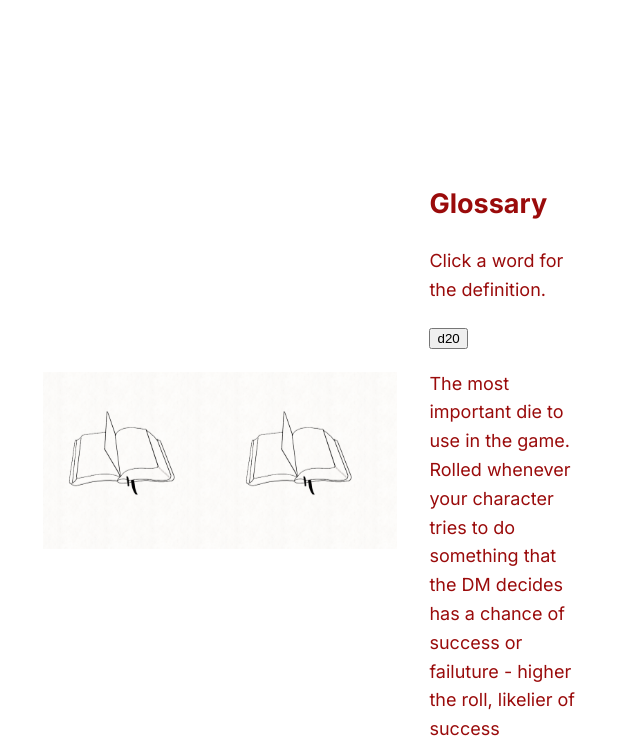
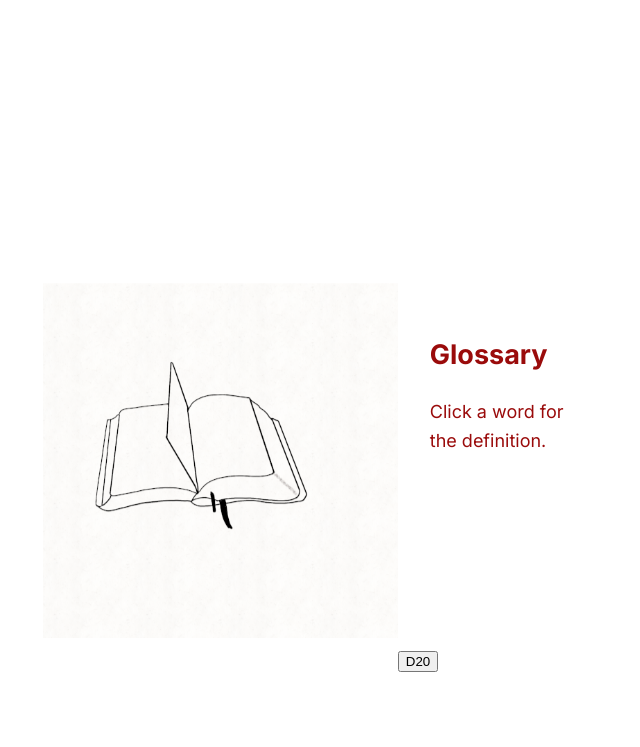
Before and after one commit to kalidixontimewell/interaction-design-starter, a plain HTML site: page index.html in a window 1280 px wide. Shown: the part 3831-4578 px from the top of the page, without its empty margins (309-949 px from the left). Drawn offline with Linux system fonts and the light colour scheme.

Commit message:
Button changes + gif deletion

```diff
--- a/css/style.css
+++ b/css/style.css
@@ -61,5 +61,3 @@ footer {
 
 /* YOUR STYLES: your layouts and design go below this line
 CLICKS: let them through a beat to the held picture */
-.beat {pointer-events: none; }
-.beat > * {pointer-events: auto;}
--- a/index.html
+++ b/index.html
@@ -61,28 +61,28 @@
         <img src="images/DTK - PH - D&D v5.png" alt="tester">
       </div>
 
-  <!--Chapter 4: Game Layout Intro. Beat XX-->
+  <!--Chapter 4: Game Layout. Beat XX-->
   <section class="chapter" id="chapter-4-game-layout-intro"></section>
       <div class="held" id="beat-07-scroll">
         <div class="held">
         <img src="images/DTK - PH Gif - Tilixia.gif" alt="book">
       </div>
-
-      <!-- Chapter 4: Beat XX - Game Layout-->
-      <section class="chapter" id="chapter-5-game-layout"></section>
-      <div class="held" id="beat-08-scroll">
-        <div class="held">
-        <img src="images/DTK - PH Gif - Tilixia.gif" alt="book">
-        </div>
     </section>
 
-    <!-- Chapter 6: Beat XX - Glossary -->
-    <section class="chapter" id="chapter-6-glossary">
-      <div class="beat" id="beat-09-glossary">
+    <!-- Chapter 5: Beat XX - Glossary -->
+    <section class="chapter" id="chapter-5-glossary">
+      <div class="beat" id="beat-08-glossary">
         <h2>Glossary</h2>
         <p>Click a word for the definition.</p>
-  <button type="button" id="button-d20" aria-expanded="true"> d20</button>
-  <p id=""note-d20">The most important die to use in the game. Rolled whenever your character tries to do something that the DM decides has a chance of success or failuture - higher the roll, likelier of success</p>
+        </div>
+
+      <button type="button" id="open-postcard">D20</button>
+        <dialog id="postcard">
+          <img src="images/DTK - Glossary - D20.png" alt="D20" width="500" height="900">
+          <p>The most important die to use in the game. Rolled whenever your character tries to do something that the DM decides has a chance of success or failuture - higher the roll, likelier of success </p>
+          <button type="button" id="close-postcard">Close</button>
+          </dialog>
+
 </div>
       </div>
     </section>
```
Also changed, not shown: images/DTK - Glossary - D20.png (added).
